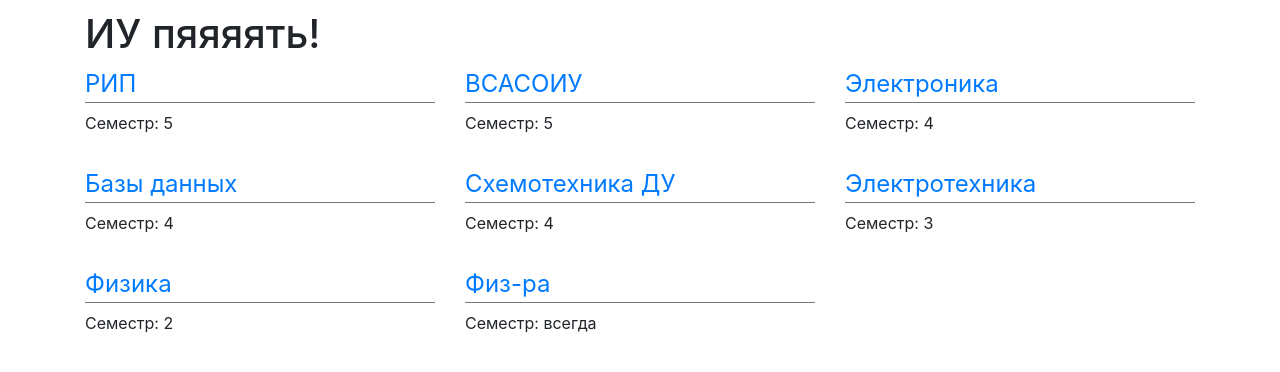
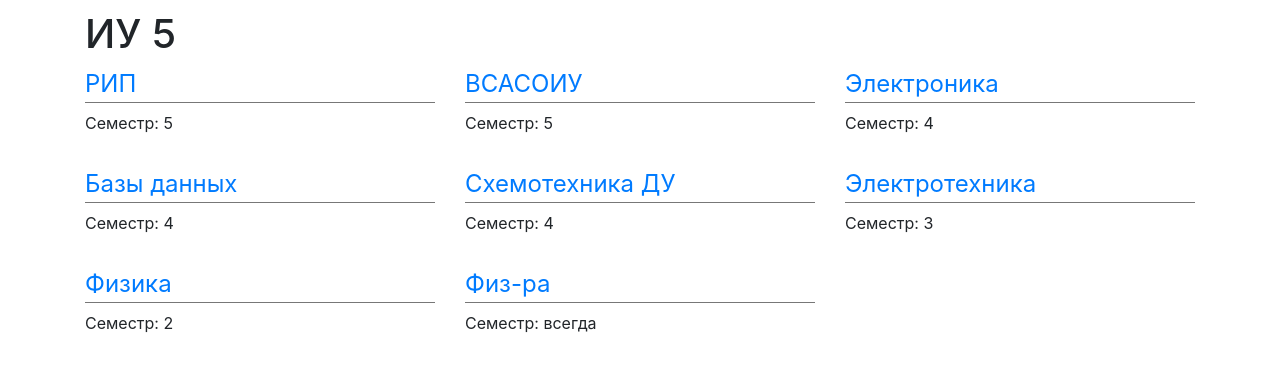
Before and after one commit to Amelirian/R.I.P-labs, a Django app: page / in a window 1280 px wide. Shown: the part 56-428 px from the top of the page. Run offline with Django 3.2, Linux system fonts and the light colour scheme; data comes from the database, SQL or seed files in the repository; some libraries are stand-ins or nearby versions.

Commit message:
Update index.html

```diff
--- a/lab_4/templates/index.html
+++ b/lab_4/templates/index.html
@@ -1,7 +1,7 @@
 {% extends 'main.html' %}
 
 {% block content %}
-    <h1>ИУ пяяяять!</h1>
+    <h1>ИУ 5</h1>
     <div class="row">
         {% for subject in subjects %}
             <div class="col-md-4 col-sm-6 col-xs-12 subject">
```
